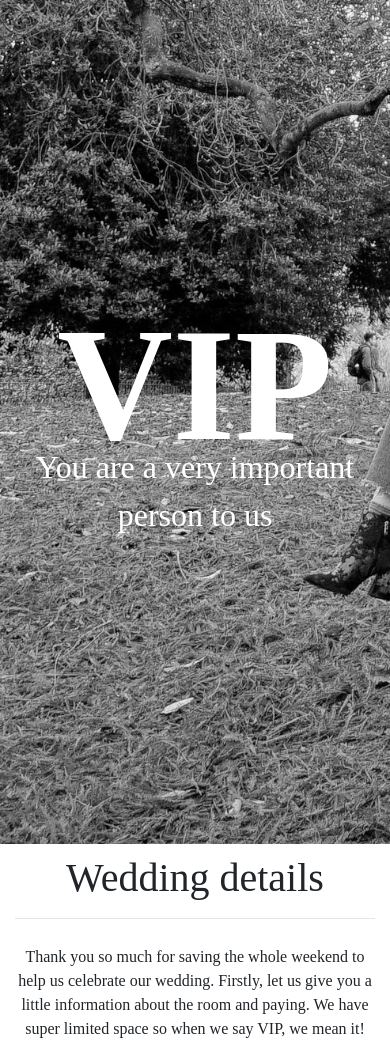
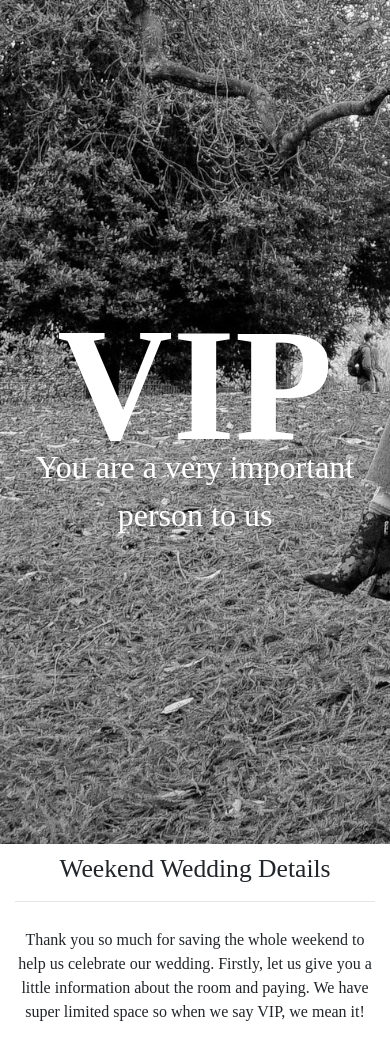
Before and after one commit to Greg12Thomson/gregJennyWedding2022, a React (Create React App) app: page / in a window 390 px wide. Shown: the top 1051 px of the page. Built offline with nearby package versions, Linux system fonts and the light colour scheme.

Commit message:
Update content heading

```diff
--- a/src/components/Vip.tsx
+++ b/src/components/Vip.tsx
@@ -25,7 +25,7 @@ export function VipContent() {
       <div className="Vip-Content">
         <Container>
             <h1>
-                Wedding details
+                Weekend Wedding Details
             </h1>
             <hr/>
             <Row>
--- a/src/index.scss
+++ b/src/index.scss
@@ -94,6 +94,11 @@ code {
   }
 
   @media (max-width: 660px) {
+
+    h1 {
+      font-size: 1.6rem;
+    }
+
     .text-1 {
         order: 1;
     }
```
